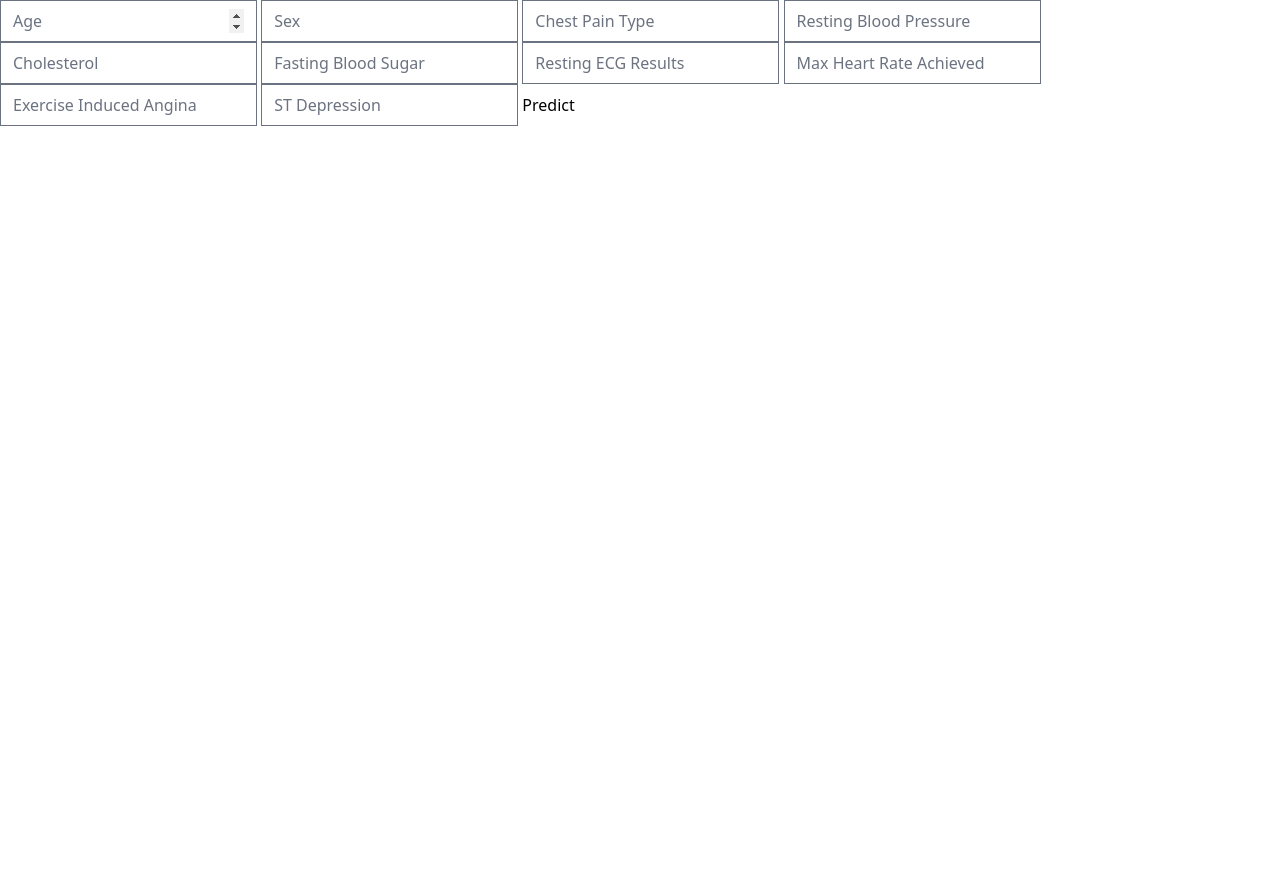
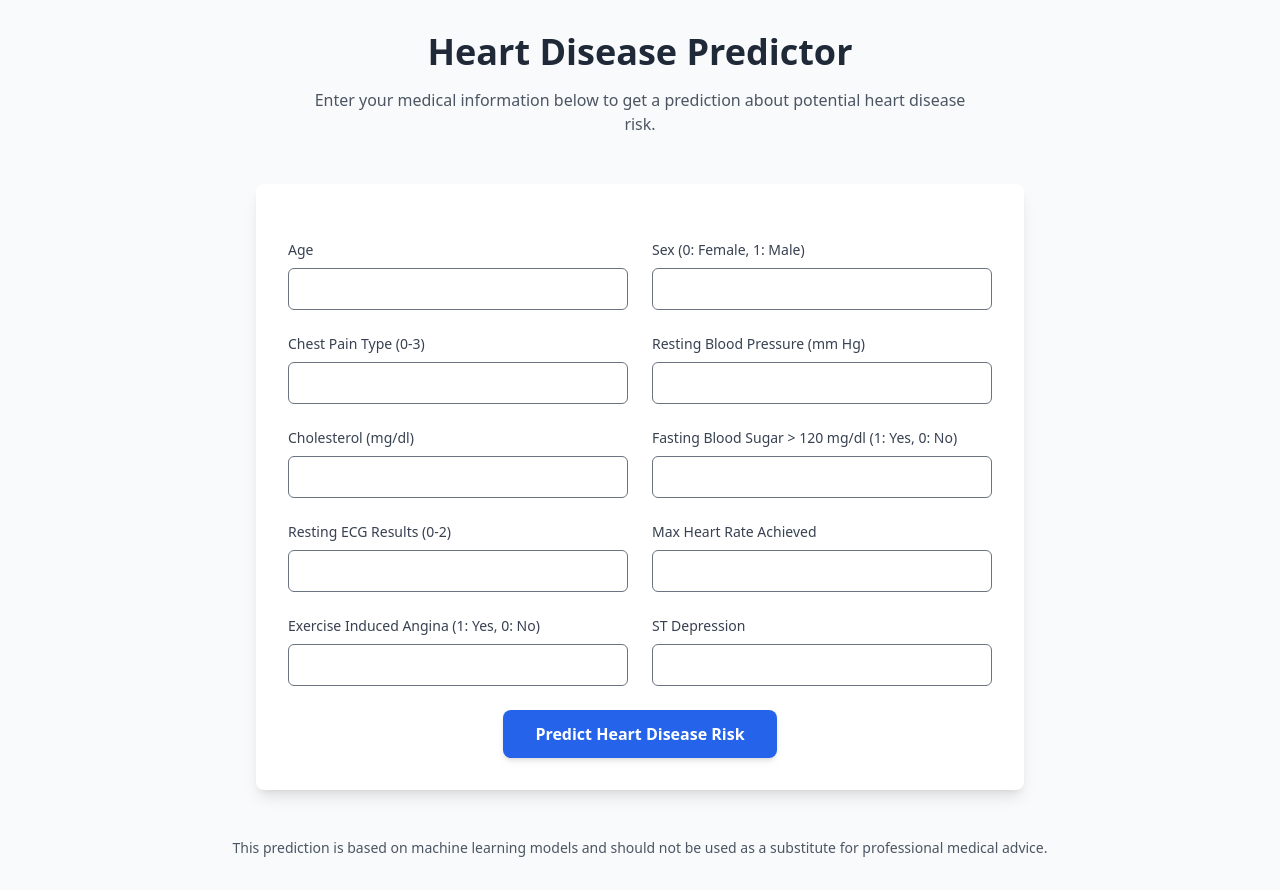
Before and after one commit to minhazul73/heart_disease_detector, a Django app: page / in a window 1280 px wide. Before the commit the page ends 126 px from the top, so only its background shows below. Run offline with Django 5.2, Linux system fonts and the light colour scheme; parts of the project's set-up code (start-up, migrations or seed data) failed here and were passed over; some libraries are stand-ins or nearby versions.

Commit message:
Refactor index.html and styles.css for improved layout and styling of heart disease prediction form

```diff
--- a/templates/index.html
+++ b/templates/index.html
@@ -5,29 +5,104 @@
 <head>
     <meta charset="UTF-8">
     <meta name="viewport" content="width=device-width, initial-scale=1.0">
-    <title>Document</title>
+    <title>Heart Disease Predictor</title>
     {% tailwind_css %}
+</head>
+<body class="bg-gray-50 min-h-screen">
+    <div class="container mx-auto px-4 py-8">
+        <header class="text-center mb-12">
+            <h1 class="text-4xl font-bold text-gray-800 mb-4">Heart Disease Predictor</h1>
+            <p class="text-gray-600 max-w-2xl mx-auto">Enter your medical information below to get a prediction about potential heart disease risk.</p>
+        </header>
 
-</head>
-<body>
-    <form method="POST">
-        {% csrf_token %}
-        <input type="number" name="age" placeholder="Age" required>
-        <input type="number" name="sex" placeholder="Sex" required>
-        <input type="number" name="cp" placeholder="Chest Pain Type" required>
-        <input type="number" name="trestbps" placeholder="Resting Blood Pressure" required>
-        <input type="number" name="chol" placeholder="Cholesterol" required>
-        <input type="number" name="fbs" placeholder="Fasting Blood Sugar" required>
-        <input type="number" name="restecg" placeholder="Resting ECG Results" required>
-        <input type="number" name="thalch" placeholder="Max Heart Rate Achieved" required>
-        <input type="number" name="exang" placeholder="Exercise Induced Angina" required>
-        <input type="text" name="oldpeak" placeholder="ST Depression" required>
-        <button type="submit">Predict</button>
-    </form>
+        <div class="max-w-3xl mx-auto bg-white rounded-lg shadow-lg p-8">
+            <form method="POST" class="space-y-6">
+                {% csrf_token %}
+                <div class="grid md:grid-cols-2 gap-6">
+                    <div class="space-y-2">
+                        <label for="age" class="block text-sm font-medium text-gray-700">Age</label>
+                        <input type="number" name="age" id="age" required
+                            class="w-full px-4 py-2 border rounded-md focus:ring-2 focus:ring-blue-500 focus:border-blue-500">
+                    </div>
+                    <div class="space-y-2">
+                        <label for="sex" class="block text-sm font-medium text-gray-700">Sex (0: Female, 1: Male)</label>
+                        <input type="number" name="sex" id="sex" min="0" max="1" required
+                            class="w-full px-4 py-2 border rounded-md focus:ring-2 focus:ring-blue-500 focus:border-blue-500">
+                    </div>
+                    <div class="space-y-2">
+                        <label for="cp" class="block text-sm font-medium text-gray-700">Chest Pain Type (0-3)</label>
+                        <input type="number" name="cp" id="cp" min="0" max="3" required
+                            class="w-full px-4 py-2 border rounded-md focus:ring-2 focus:ring-blue-500 focus:border-blue-500">
+                    </div>
+                    <div class="space-y-2">
+                        <label for="trestbps" class="block text-sm font-medium text-gray-700">Resting Blood Pressure (mm Hg)</label>
+                        <input type="number" name="trestbps" id="trestbps" required
+                            class="w-full px-4 py-2 border rounded-md focus:ring-2 focus:ring-blue-500 focus:border-blue-500">
+                    </div>
+                    <div class="space-y-2">
+                        <label for="chol" class="block text-sm font-medium text-gray-700">Cholesterol (mg/dl)</label>
+                        <input type="number" name="chol" id="chol" required
+                            class="w-full px-4 py-2 border rounded-md focus:ring-2 focus:ring-blue-500 focus:border-blue-500">
+                    </div>
+                    <div class="space-y-2">
+                        <label for="fbs" class="block text-sm font-medium text-gray-700">Fasting Blood Sugar > 120 mg/dl (1: Yes, 0: No)</label>
+                        <input type="number" name="fbs" id="fbs" min="0" max="1" required
+                            class="w-full px-4 py-2 border rounded-md focus:ring-2 focus:ring-blue-500 focus:border-blue-500">
+                    </div>
+                    <div class="space-y-2">
+                        <label for="restecg" class="block text-sm font-medium text-gray-700">Resting ECG Results (0-2)</label>
+                        <input type="number" name="restecg" id="restecg" min="0" max="2" required
+                            class="w-full px-4 py-2 border rounded-md focus:ring-2 focus:ring-blue-500 focus:border-blue-500">
+                    </div>
+                    <div class="space-y-2">
+                        <label for="thalch" class="block text-sm font-medium text-gray-700">Max Heart Rate Achieved</label>
+                        <input type="number" name="thalch" id="thalch" required
+                            class="w-full px-4 py-2 border rounded-md focus:ring-2 focus:ring-blue-500 focus:border-blue-500">
+                    </div>
+                    <div class="space-y-2">
+                        <label for="exang" class="block text-sm font-medium text-gray-700">Exercise Induced Angina (1: Yes, 0: No)</label>
+                        <input type="number" name="exang" id="exang" min="0" max="1" required
+                            class="w-full px-4 py-2 border rounded-md focus:ring-2 focus:ring-blue-500 focus:border-blue-500">
+                    </div>
+                    <div class="space-y-2">
+                        <label for="oldpeak" class="block text-sm font-medium text-gray-700">ST Depression</label>
+                        <input type="text" name="oldpeak" id="oldpeak" required
+                            class="w-full px-4 py-2 border rounded-md focus:ring-2 focus:ring-blue-500 focus:border-blue-500">
+                    </div>
+                </div>
 
-    {% if result is not None %}
-        <h2>Heart Disease Prediction: {{ result }}</h2>
-    {% endif %}
+                <div class="flex justify-center mt-8">
+                    <button type="submit"
+                        class="px-8 py-3 bg-blue-600 text-white font-semibold rounded-lg shadow-md hover:bg-blue-700 focus:outline-none focus:ring-2 focus:ring-blue-500 focus:ring-offset-2 transition-colors duration-200">
+                        Predict Heart Disease Risk
+                    </button>
+                </div>
+            </form>
 
+            {% if result is not None %}
+            <div class="mt-8 p-6 {% if result == 1 %}bg-red-50{% else %}bg-green-50{% endif %} rounded-lg">
+                <h2 class="text-2xl font-bold text-center {% if result == 1 %}text-red-700{% else %}text-green-700{% endif %}">
+                    Heart Disease Prediction:
+                    {% if result == 1 %}
+                        High Risk
+                    {% else %}
+                        Low Risk
+                    {% endif %}
+                </h2>
+                <p class="mt-2 text-center {% if result == 1 %}text-red-600{% else %}text-green-600{% endif %}">
+                    {% if result == 1 %}
+                        Based on the provided information, there might be a risk of heart disease. Please consult with a healthcare professional.
+                    {% else %}
+                        Based on the provided information, the risk of heart disease appears to be low. However, always maintain a healthy lifestyle.
+                    {% endif %}
+                </p>
+            </div>
+            {% endif %}
+        </div>
+
+        <footer class="mt-12 text-center text-gray-600 text-sm">
+            <p>This prediction is based on machine learning models and should not be used as a substitute for professional medical advice.</p>
+        </footer>
+    </div>
 </body>
 </html>
--- a/theme/static/css/dist/styles.css
+++ b/theme/static/css/dist/styles.css
@@ -792,12 +792,56 @@ select {
   margin-right: auto;
 }
 
+.mb-12 {
+  margin-bottom: 3rem;
+}
+
+.mb-4 {
+  margin-bottom: 1rem;
+}
+
+.mt-12 {
+  margin-top: 3rem;
+}
+
+.mt-2 {
+  margin-top: 0.5rem;
+}
+
+.mt-8 {
+  margin-top: 2rem;
+}
+
+.block {
+  display: block;
+}
+
 .flex {
   display: flex;
 }
 
+.grid {
+  display: grid;
+}
+
 .h-screen {
   height: 100vh;
+}
+
+.min-h-screen {
+  min-height: 100vh;
+}
+
+.w-full {
+  width: 100%;
+}
+
+.max-w-2xl {
+  max-width: 42rem;
+}
+
+.max-w-3xl {
+  max-width: 48rem;
 }
 
 .items-center {
@@ -808,9 +852,94 @@ select {
   justify-content: center;
 }
 
+.gap-6 {
+  gap: 1.5rem;
+}
+
+.space-y-2 > :not([hidden]) ~ :not([hidden]) {
+  --tw-space-y-reverse: 0;
+  margin-top: calc(0.5rem * calc(1 - var(--tw-space-y-reverse)));
+  margin-bottom: calc(0.5rem * var(--tw-space-y-reverse));
+}
+
+.space-y-6 > :not([hidden]) ~ :not([hidden]) {
+  --tw-space-y-reverse: 0;
+  margin-top: calc(1.5rem * calc(1 - var(--tw-space-y-reverse)));
+  margin-bottom: calc(1.5rem * var(--tw-space-y-reverse));
+}
+
+.rounded-lg {
+  border-radius: 0.5rem;
+}
+
+.rounded-md {
+  border-radius: 0.375rem;
+}
+
+.border {
+  border-width: 1px;
+}
+
 .bg-gray-50 {
   --tw-bg-opacity: 1;
   background-color: rgb(249 250 251 / var(--tw-bg-opacity, 1));
+}
+
+.bg-blue-600 {
+  --tw-bg-opacity: 1;
+  background-color: rgb(37 99 235 / var(--tw-bg-opacity, 1));
+}
+
+.bg-green-50 {
+  --tw-bg-opacity: 1;
+  background-color: rgb(240 253 244 / var(--tw-bg-opacity, 1));
+}
+
+.bg-red-50 {
+  --tw-bg-opacity: 1;
+  background-color: rgb(254 242 242 / var(--tw-bg-opacity, 1));
+}
+
+.bg-white {
+  --tw-bg-opacity: 1;
+  background-color: rgb(255 255 255 / var(--tw-bg-opacity, 1));
+}
+
+.p-6 {
+  padding: 1.5rem;
+}
+
+.p-8 {
+  padding: 2rem;
+}
+
+.px-4 {
+  padding-left: 1rem;
+  padding-right: 1rem;
+}
+
+.px-8 {
+  padding-left: 2rem;
+  padding-right: 2rem;
+}
+
+.py-2 {
+  padding-top: 0.5rem;
+  padding-bottom: 0.5rem;
+}
+
+.py-3 {
+  padding-top: 0.75rem;
+  padding-bottom: 0.75rem;
+}
+
+.py-8 {
+  padding-top: 2rem;
+  padding-bottom: 2rem;
+}
+
+.text-center {
+  text-align: center;
 }
 
 .font-serif {
@@ -822,6 +951,33 @@ select {
   line-height: 1;
 }
 
+.text-2xl {
+  font-size: 1.5rem;
+  line-height: 2rem;
+}
+
+.text-4xl {
+  font-size: 2.25rem;
+  line-height: 2.5rem;
+}
+
+.text-sm {
+  font-size: 0.875rem;
+  line-height: 1.25rem;
+}
+
+.font-bold {
+  font-weight: 700;
+}
+
+.font-medium {
+  font-weight: 500;
+}
+
+.font-semibold {
+  font-weight: 600;
+}
+
 .leading-normal {
   line-height: 1.5;
 }
@@ -829,3 +985,101 @@ select {
 .tracking-normal {
   letter-spacing: 0em;
 }
+
+.text-gray-600 {
+  --tw-text-opacity: 1;
+  color: rgb(75 85 99 / var(--tw-text-opacity, 1));
+}
+
+.text-gray-700 {
+  --tw-text-opacity: 1;
+  color: rgb(55 65 81 / var(--tw-text-opacity, 1));
+}
+
+.text-gray-800 {
+  --tw-text-opacity: 1;
+  color: rgb(31 41 55 / var(--tw-text-opacity, 1));
+}
+
+.text-green-600 {
+  --tw-text-opacity: 1;
+  color: rgb(22 163 74 / var(--tw-text-opacity, 1));
+}
+
+.text-green-700 {
+  --tw-text-opacity: 1;
+  color: rgb(21 128 61 / var(--tw-text-opacity, 1));
+}
+
+.text-red-600 {
+  --tw-text-opacity: 1;
+  color: rgb(220 38 38 / var(--tw-text-opacity, 1));
+}
+
+.text-red-700 {
+  --tw-text-opacity: 1;
+  color: rgb(185 28 28 / var(--tw-text-opacity, 1));
+}
+
+.text-white {
+  --tw-text-opacity: 1;
+  color: rgb(255 255 255 / var(--tw-text-opacity, 1));
+}
+
+.shadow-lg {
+  --tw-shadow: 0 10px 15px -3px rgb(0 0 0 / 0.1), 0 4px 6px -4px rgb(0 0 0 / 0.1);
+  --tw-shadow-colored: 0 10px 15px -3px var(--tw-shadow-color), 0 4px 6px -4px var(--tw-shadow-color);
+  box-shadow: var(--tw-ring-offset-shadow, 0 0 #0000), var(--tw-ring-shadow, 0 0 #0000), var(--tw-shadow);
+}
+
+.shadow-md {
+  --tw-shadow: 0 4px 6px -1px rgb(0 0 0 / 0.1), 0 2px 4px -2px rgb(0 0 0 / 0.1);
+  --tw-shadow-colored: 0 4px 6px -1px var(--tw-shadow-color), 0 2px 4px -2px var(--tw-shadow-color);
+  box-shadow: var(--tw-ring-offset-shadow, 0 0 #0000), var(--tw-ring-shadow, 0 0 #0000), var(--tw-shadow);
+}
+
+.transition-colors {
+  transition-property: color, background-color, border-color, text-decoration-color, fill, stroke;
+  transition-timing-function: cubic-bezier(0.4, 0, 0.2, 1);
+  transition-duration: 150ms;
+}
+
+.duration-200 {
+  transition-duration: 200ms;
+}
+
+.hover\:bg-blue-700:hover {
+  --tw-bg-opacity: 1;
+  background-color: rgb(29 78 216 / var(--tw-bg-opacity, 1));
+}
+
+.focus\:border-blue-500:focus {
+  --tw-border-opacity: 1;
+  border-color: rgb(59 130 246 / var(--tw-border-opacity, 1));
+}
+
+.focus\:outline-none:focus {
+  outline: 2px solid transparent;
+  outline-offset: 2px;
+}
+
+.focus\:ring-2:focus {
+  --tw-ring-offset-shadow: var(--tw-ring-inset) 0 0 0 var(--tw-ring-offset-width) var(--tw-ring-offset-color);
+  --tw-ring-shadow: var(--tw-ring-inset) 0 0 0 calc(2px + var(--tw-ring-offset-width)) var(--tw-ring-color);
+  box-shadow: var(--tw-ring-offset-shadow), var(--tw-ring-shadow), var(--tw-shadow, 0 0 #0000);
+}
+
+.focus\:ring-blue-500:focus {
+  --tw-ring-opacity: 1;
+  --tw-ring-color: rgb(59 130 246 / var(--tw-ring-opacity, 1));
+}
+
+.focus\:ring-offset-2:focus {
+  --tw-ring-offset-width: 2px;
+}
+
+@media (min-width: 768px) {
+  .md\:grid-cols-2 {
+    grid-template-columns: repeat(2, minmax(0, 1fr));
+  }
+}
```
